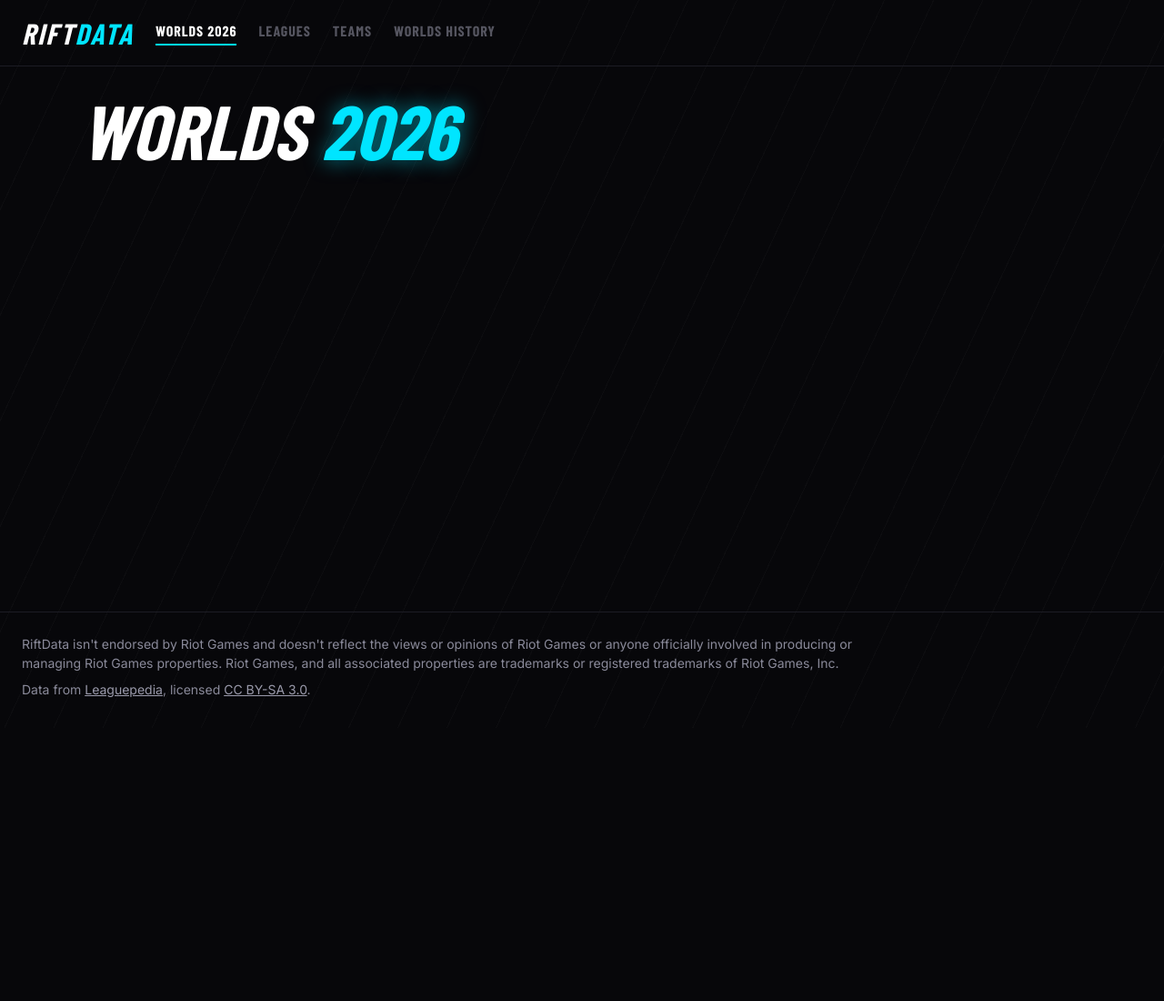
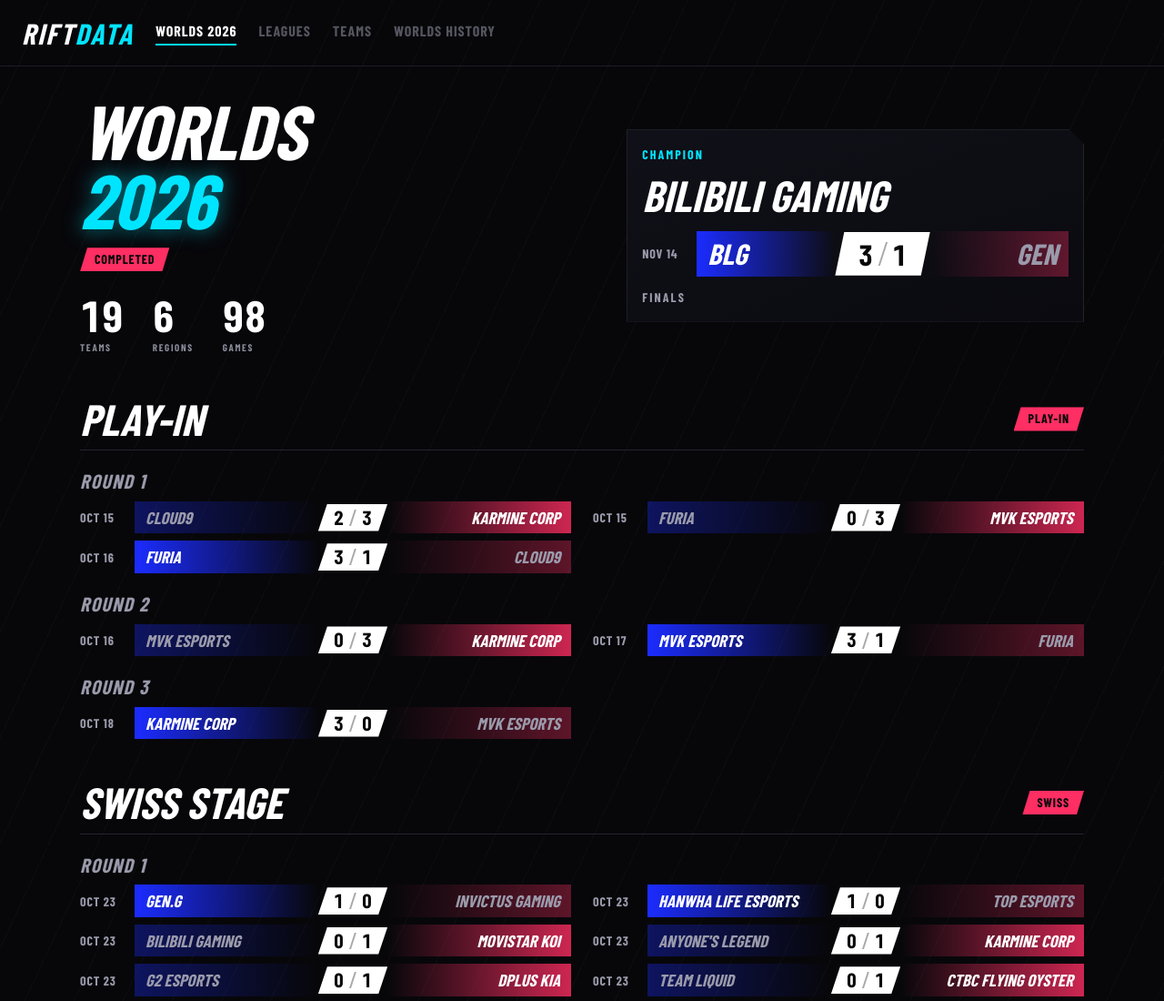
Before and after one commit to KobaruAkiba/RiftData, an Astro site: page / in a window 1280 px wide. Shown: the top 1100 px of the page at 91% size. Before the commit the page ends 800 px from the top, so only its background shows below. Built offline with nearby package versions, Linux system fonts and the light colour scheme; Astro itself is replaced by a stand-in of ours; a web font is replaced by a local one.

Commit message:
feat(site): render the provisional home from real Worlds data
Co-Authored-By: Claude Opus 5.5 <noreply@anthropic.com>

```diff
--- /dev/null
+++ b/src/components/broadcast/MatchupBar.astro
@@ -0,0 +1,170 @@
+---
+import type { MatchView } from "../../lib/home/types.js";
+import ScoreBox from "./ScoreBox.astro";
+
+interface Props {
+  match: MatchView;
+  compact?: boolean;
+  /** Featured copy of a match shown elsewhere (e.g. the champion's final): no id and no reveal, so ids stay unique. */
+  featured?: boolean;
+}
+
+const { match, compact = false, featured = false } = Astro.props;
+
+const sides = [
+  { side: 1, team: match.team1 },
+  { side: 2, team: match.team2 },
+].map(({ side, team }) => ({
+  side,
+  team,
+  outcome: match.winner === null ? "neutral" : match.winner === side ? "winner" : "loser",
+}));
+
+const hooks = featured ? {} : { "data-match-id": match.id, "data-reveal": "" };
+---
+
+<li class:list={["matchup", { compact }]} {...hooks}>
+  <div class="row">
+    {match.day !== null && <span class="day">{match.day}</span>}
+    <div class="bar">
+      {
+        sides.map(({ side, team, outcome }, index) => (
+          <>
+            {index === 1 && <ScoreBox score1={match.score1} score2={match.score2} size={compact ? "sm" : "lg"} />}
+            <span class={`team side-${side} ${outcome}`}>
+              <span class:list={["name", { "has-short": team.short !== team.name }]}>
+                <span class="full">{team.name}</span>
+                {team.short !== team.name && (
+                  <span class="short" aria-hidden="true">
+                    {team.short}
+                  </span>
+                )}
+                {outcome === "winner" && <span class="visually-hidden"> (winner)</span>}
+              </span>
+            </span>
+          </>
+        ))
+      }
+    </div>
+  </div>
+</li>
+
+<style>
+  /* The row decides between short and full names from its own width, so multi-column lists adapt too. */
+  .matchup {
+    list-style: none;
+    container-type: inline-size;
+  }
+
+  .row {
+    display: flex;
+    align-items: center;
+    gap: var(--space-3);
+  }
+
+  .day {
+    flex: 0 0 3rem;
+    color: var(--color-text-muted);
+    font-family: var(--font-display);
+    font-weight: var(--weight-label);
+    font-size: var(--text-sm);
+    letter-spacing: var(--tracking-label);
+    text-transform: uppercase;
+  }
+
+  .bar {
+    flex: 1;
+    min-width: 0;
+    display: grid;
+    grid-template-columns: minmax(0, 1fr) auto minmax(0, 1fr);
+    align-items: center;
+  }
+
+  .team {
+    position: relative;
+    isolation: isolate;
+    align-self: stretch;
+    display: flex;
+    align-items: center;
+    padding: var(--space-2) var(--space-3);
+    font-family: var(--font-display);
+    font-weight: var(--weight-display);
+    font-style: italic;
+    font-size: var(--text-lg);
+    line-height: 1.05;
+    text-transform: uppercase;
+    overflow-wrap: anywhere;
+  }
+
+  .compact .team {
+    font-size: calc(var(--text-md) * 0.85);
+  }
+
+  /* Team-side gradient lives on a pseudo-element so its strength can follow the outcome. */
+  .team::before {
+    content: "";
+    position: absolute;
+    inset: 0;
+    z-index: -1;
+    background: linear-gradient(var(--side-direction), var(--side-color), transparent);
+    opacity: var(--side-strength);
+  }
+
+  .side-1 {
+    --side-color: var(--color-team-1);
+    --side-direction: to right;
+  }
+
+  .side-2 {
+    --side-color: var(--color-team-2);
+    --side-direction: to left;
+    justify-content: flex-end;
+    text-align: right;
+  }
+
+  .winner {
+    --side-strength: var(--side-strength-winner);
+  }
+
+  /* White on full #ff2e63 is ~3.6:1, below AA for compact text: cap the pink side for the winner. */
+  .side-2.winner {
+    --side-strength: var(--side-strength-winner-team-2);
+  }
+
+  .neutral {
+    --side-strength: var(--side-strength-neutral);
+  }
+
+  .loser {
+    --side-strength: var(--side-strength-loser);
+    color: var(--color-text-muted);
+  }
+
+  /* Narrow rows: the short name is shown; the full name stays available to screen readers. */
+  .has-short .full {
+    position: absolute;
+    width: 1px;
+    height: 1px;
+    margin: -1px;
+    overflow: hidden;
+    clip-path: inset(50%);
+    white-space: nowrap;
+  }
+
+  /* 32rem: also the minimum column width of the match grid in StageSection. */
+  @container (min-width: 32rem) {
+    .has-short .full {
+      position: static;
+      width: auto;
+      height: auto;
+      margin: 0;
+      overflow: visible;
+      clip-path: none;
+      white-space: normal;
+    }
+
+    .short {
+      display: none;
+    }
+  }
+</style>
--- /dev/null
+++ b/src/components/broadcast/Panel.astro
@@ -0,0 +1,31 @@
+---
+interface Props {
+  label?: string;
+}
+
+const { label } = Astro.props;
+---
+
+<div class="panel">
+  {label && <p class="label">{label}</p>}
+  <slot />
+</div>
+
+<style>
+  .panel {
+    padding: var(--space-4);
+    border: 1px solid var(--color-border-strong);
+    background: linear-gradient(160deg, var(--color-surface-top), var(--color-surface-bottom));
+    clip-path: var(--clip-panel);
+  }
+
+  .label {
+    margin: 0 0 var(--space-3);
+    color: var(--color-accent);
+    font-family: var(--font-display);
+    font-weight: var(--weight-label);
+    font-size: var(--text-sm);
+    letter-spacing: var(--tracking-wide);
+    text-transform: uppercase;
+  }
+</style>
--- /dev/null
+++ b/src/components/broadcast/PhaseTag.astro
@@ -0,0 +1,26 @@
+---
+interface Props {
+  label: string;
+}
+
+const { label } = Astro.props;
+---
+
+<span class="phase-tag">{label}</span>
+
+<style>
+  .phase-tag {
+    display: inline-block;
+    padding: var(--space-1) var(--space-4);
+    background: var(--color-phase);
+    color: var(--color-on-phase);
+    clip-path: var(--clip-tag);
+    font-family: var(--font-display);
+    font-weight: var(--weight-display);
+    font-size: var(--text-sm);
+    line-height: 1.3;
+    letter-spacing: var(--tracking-label);
+    text-transform: uppercase;
+    white-space: nowrap;
+  }
+</style>
--- /dev/null
+++ b/src/components/broadcast/ScoreBox.astro
@@ -0,0 +1,55 @@
+---
+interface Props {
+  score1: string;
+  score2: string;
+  size?: "lg" | "sm";
+}
+
+const { score1, score2, size = "sm" } = Astro.props;
+---
+
+<span class:list={["score-box", size]}>
+  <span class="digit">{score1}</span>
+  <span class="visually-hidden"> to </span>
+  <span class="divider" aria-hidden="true"></span>
+  <span class="digit">{score2}</span>
+</span>
+
+<style>
+  .score-box {
+    display: inline-flex;
+    align-items: center;
+    justify-content: center;
+    gap: var(--space-2);
+    padding: var(--space-1) var(--space-4);
+    background: var(--color-text);
+    color: var(--color-on-light);
+    clip-path: var(--clip-score);
+    font-family: var(--font-display);
+    font-weight: var(--weight-display);
+    font-variant-numeric: tabular-nums;
+    line-height: 1;
+  }
+
+  .sm {
+    font-size: var(--text-md);
+  }
+
+  .lg {
+    padding: var(--space-2) var(--space-5);
+    font-size: var(--text-lg);
+  }
+
+  .digit {
+    min-width: 0.6em;
+    text-align: center;
+  }
+
+  .divider {
+    width: 2px;
+    height: 0.8em;
+    background: currentColor;
+    transform: skewX(-18deg);
+    opacity: 0.35;
+  }
+</style>
--- /dev/null
+++ b/src/components/broadcast/SectionTitle.astro
@@ -0,0 +1,30 @@
+---
+interface Props {
+  text: string;
+  accent?: string;
+  level?: 1 | 2 | 3;
+}
+
+const { text, accent, level = 2 } = Astro.props;
+const Tag = `h${level}` as const;
+---
+
+<Tag class:list={["title", `level-${level}`]} data-split>
+  {text}
+  {accent !== undefined && " "}
+  {accent !== undefined && <span class="accent text-accent">{accent}</span>}
+</Tag>
+
+<style>
+  /* The hero title puts the accent (the year) on its own line. */
+  .level-1 .accent {
+    display: block;
+  }
+
+  .level-3 {
+    font-size: var(--text-md);
+    font-weight: var(--weight-label);
+    letter-spacing: var(--tracking-label);
+    color: var(--color-text-muted);
+  }
+</style>
--- /dev/null
+++ b/src/components/broadcast/StatCounter.astro
@@ -0,0 +1,37 @@
+---
+interface Props {
+  value: number;
+  label: string;
+}
+
+const { value, label } = Astro.props;
+---
+
+<div class="stat">
+  <span class="value" data-count-to={value}>{value}</span>
+  <span class="label">{label}</span>
+</div>
+
+<style>
+  .stat {
+    display: flex;
+    flex-direction: column;
+    font-family: var(--font-display);
+    text-transform: uppercase;
+  }
+
+  .value {
+    font-size: var(--text-xl);
+    font-weight: var(--weight-display);
+    line-height: 1;
+    font-variant-numeric: tabular-nums;
+  }
+
+  .label {
+    margin-top: var(--space-1);
+    color: var(--color-text-subtle);
+    font-size: var(--text-xs);
+    font-weight: var(--weight-label);
+    letter-spacing: var(--tracking-wide);
+  }
+</style>
--- /dev/null
+++ b/src/components/home/ChampionCard.astro
@@ -0,0 +1,48 @@
+---
+import type { ChampionView } from "../../lib/home/types.js";
+import Panel from "../broadcast/Panel.astro";
+import MatchupBar from "../broadcast/MatchupBar.astro";
+
+interface Props {
+  champion: ChampionView;
+}
+
+const { champion } = Astro.props;
+---
+
+<Panel label="Champion">
+  <p class="champion-name">{champion.team.name}</p>
+  <ul class="final">
+    <MatchupBar match={champion.final} featured />
+  </ul>
+  {champion.finalRound !== null && <p class="round">{champion.finalRound}</p>}
+</Panel>
+
+<style>
+  .champion-name {
+    margin: 0 0 var(--space-4);
+    font-family: var(--font-display);
+    font-weight: var(--weight-display);
+    font-style: italic;
+    font-size: var(--text-xl);
+    line-height: 0.95;
+    text-transform: uppercase;
+    overflow-wrap: anywhere;
+  }
+
+  .final {
+    margin: 0;
+    padding: 0;
+    list-style: none;
+  }
+
+  .round {
+    margin: var(--space-3) 0 0;
+    color: var(--color-text-muted);
+    font-family: var(--font-display);
+    font-weight: var(--weight-label);
+    font-size: var(--text-sm);
+    letter-spacing: var(--tracking-wide);
+    text-transform: uppercase;
+  }
+</style>
--- /dev/null
+++ b/src/components/home/HomeHero.astro
@@ -0,0 +1,54 @@
+---
+import type { HomeModel } from "../../lib/home/types.js";
+import SectionTitle from "../broadcast/SectionTitle.astro";
+import PhaseTag from "../broadcast/PhaseTag.astro";
+import StatCounter from "../broadcast/StatCounter.astro";
+
+interface Props {
+  model: HomeModel;
+}
+
+const { model } = Astro.props;
+---
+
+<section class="hero">
+  <div class="intro">
+    <SectionTitle level={1} text="Worlds" accent={String(model.year)} />
+    <div class="tag"><PhaseTag label={model.statusLabel} /></div>
+    <div class="stats">
+      <StatCounter value={model.stats.teams} label="Teams" />
+      <StatCounter value={model.stats.regions} label="Regions" />
+      <StatCounter value={model.stats.games} label="Games" />
+    </div>
+  </div>
+  <div class="aside">
+    <slot />
+  </div>
+</section>
+
+<style>
+  .hero {
+    display: grid;
+    gap: var(--space-6);
+  }
+
+  .tag {
+    margin-top: var(--space-4);
+  }
+
+  .stats {
+    display: flex;
+    flex-wrap: wrap;
+    gap: var(--space-5) var(--space-6);
+    margin-top: var(--space-5);
+  }
+
+  /* 56rem = --bp-md */
+  @media (min-width: 56rem) {
+    .hero {
+      grid-template-columns: 1.1fr 1fr;
+      align-items: center;
+      gap: var(--space-7);
+    }
+  }
+</style>
--- /dev/null
+++ b/src/components/home/StageSection.astro
@@ -0,0 +1,57 @@
+---
+import type { StageView } from "../../lib/home/types.js";
+import SectionTitle from "../broadcast/SectionTitle.astro";
+import PhaseTag from "../broadcast/PhaseTag.astro";
+import MatchupBar from "../broadcast/MatchupBar.astro";
+
+interface Props {
+  stage: StageView;
+}
+
+const { stage } = Astro.props;
+---
+
+<section class="stage">
+  <header class="stage-head">
+    <SectionTitle level={2} text={stage.name} />
+    <PhaseTag label={stage.typeLabel} />
+  </header>
+  {
+    stage.rounds.map((round) => (
+      <div class="round">
+        {round.name !== null && <SectionTitle level={3} text={round.name} />}
+        <ul class="matches">
+          {round.matches.map((match) => (
+            <MatchupBar match={match} compact />
+          ))}
+        </ul>
+      </div>
+    ))
+  }
+</section>
+
+<style>
+  .stage-head {
+    display: flex;
+    flex-wrap: wrap;
+    align-items: center;
+    justify-content: space-between;
+    gap: var(--space-2) var(--space-4);
+    padding-bottom: var(--space-3);
+    border-bottom: 1px solid var(--color-border-strong);
+  }
+
+  .round {
+    margin-top: var(--space-5);
+  }
+
+  .matches {
+    display: grid;
+    /* 32rem: matches MatchupBar's threshold for showing full team names. */
+    grid-template-columns: repeat(auto-fill, minmax(min(100%, 32rem), 1fr));
+    gap: var(--space-2) var(--space-5);
+    margin: var(--space-3) 0 0;
+    padding: 0;
+    list-style: none;
+  }
+</style>
--- a/src/pages/404.astro
+++ b/src/pages/404.astro
@@ -1,9 +1,9 @@
 ---
 import BaseLayout from "../layouts/BaseLayout.astro";
 import { buildNav } from "../lib/nav/sections.js";
+import { getSiteData } from "../lib/data/site-data.js";
 
-// Replaced in Task 5 with the featured year from the data.
-const nav = buildNav(2026);
+const nav = buildNav(getSiteData().featured.year);
 ---
 
 <BaseLayout title="Page not found — RiftData" nav={nav}>
--- a/src/pages/index.astro
+++ b/src/pages/index.astro
@@ -1,11 +1,37 @@
 ---
 import BaseLayout from "../layouts/BaseLayout.astro";
+import HomeHero from "../components/home/HomeHero.astro";
+import ChampionCard from "../components/home/ChampionCard.astro";
+import StageSection from "../components/home/StageSection.astro";
 import { buildNav } from "../lib/nav/sections.js";
+import { getSiteData } from "../lib/data/site-data.js";
+import { createTeamLookup } from "../lib/format/team.js";
+import { buildHomeModel } from "../lib/home/model.js";
 
-// Placeholder: replaced by the real home in Task 5, which takes the year from the data.
-const nav = buildNav(2026);
+const { featured, teams } = getSiteData();
+const model = buildHomeModel(featured, createTeamLookup(teams));
+const nav = buildNav(featured.year);
 ---
 
-<BaseLayout title="RiftData — Worlds 2026" nav={nav}>
-  <h1>Worlds <span class="text-accent">2026</span></h1>
+<BaseLayout title={`RiftData — Worlds ${model.year}`} nav={nav}>
+  <div class="home">
+    <HomeHero model={model}>
+      {model.champion && <ChampionCard champion={model.champion} />}
+    </HomeHero>
+    {model.stages.length === 0 && <p class="empty">No matches yet</p>}
+    {model.stages.map((stage) => <StageSection stage={stage} />)}
+  </div>
 </BaseLayout>
+
+<style>
+  .home {
+    display: flex;
+    flex-direction: column;
+    gap: var(--space-7);
+  }
+
+  .empty {
+    margin: 0;
+    color: var(--color-text-muted);
+  }
+</style>
--- a/src/styles/tokens.css
+++ b/src/styles/tokens.css
@@ -25,6 +25,12 @@
     transparent 0 48px,
     var(--color-pattern-line) 48px 49px
   );
+
+  /* Match rows: strength of the team-side gradient by outcome */
+  --side-strength-winner: 1;
+  --side-strength-winner-team-2: 0.8; /* white text on blended pink ≈ 5.3:1 (AA) */
+  --side-strength-neutral: 0.7;
+  --side-strength-loser: 0.35;
 
   /* Typography */
   --font-display: "Barlow Condensed", "Arial Narrow", sans-serif;
```
